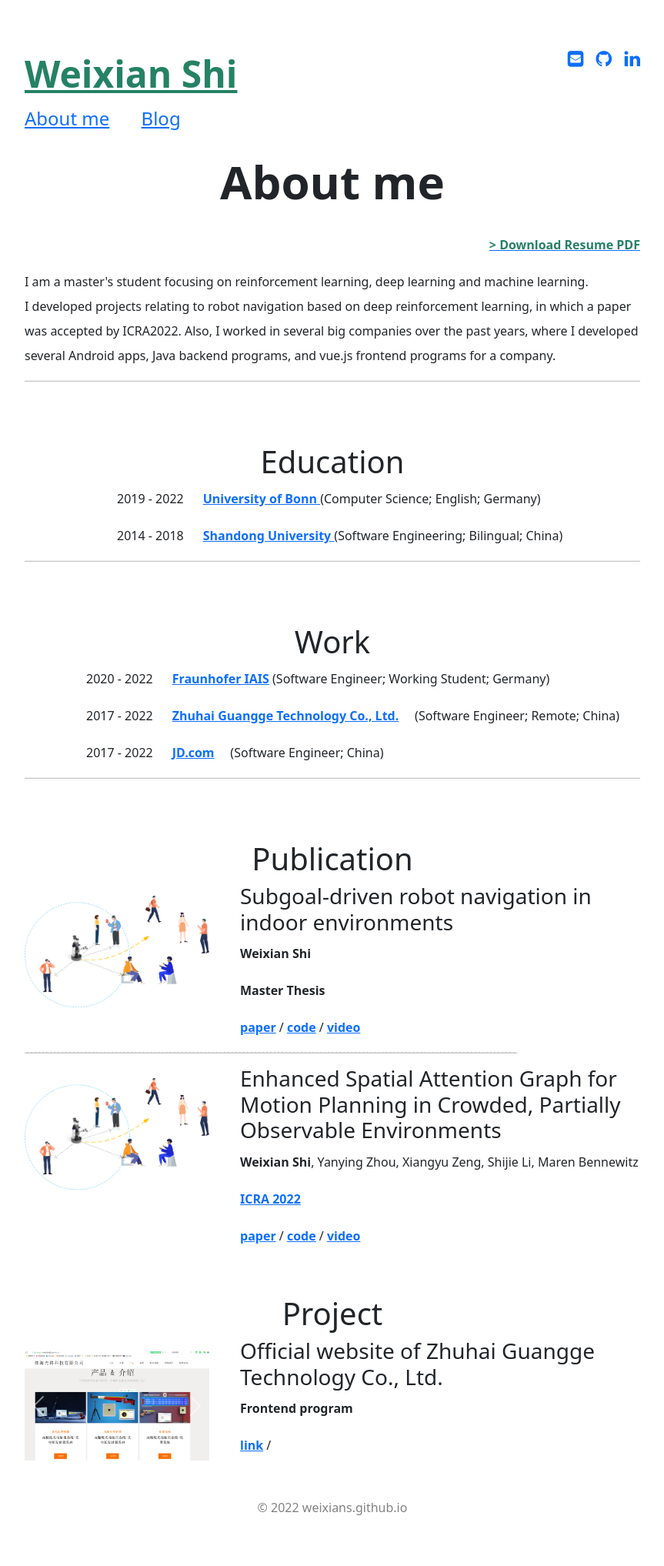
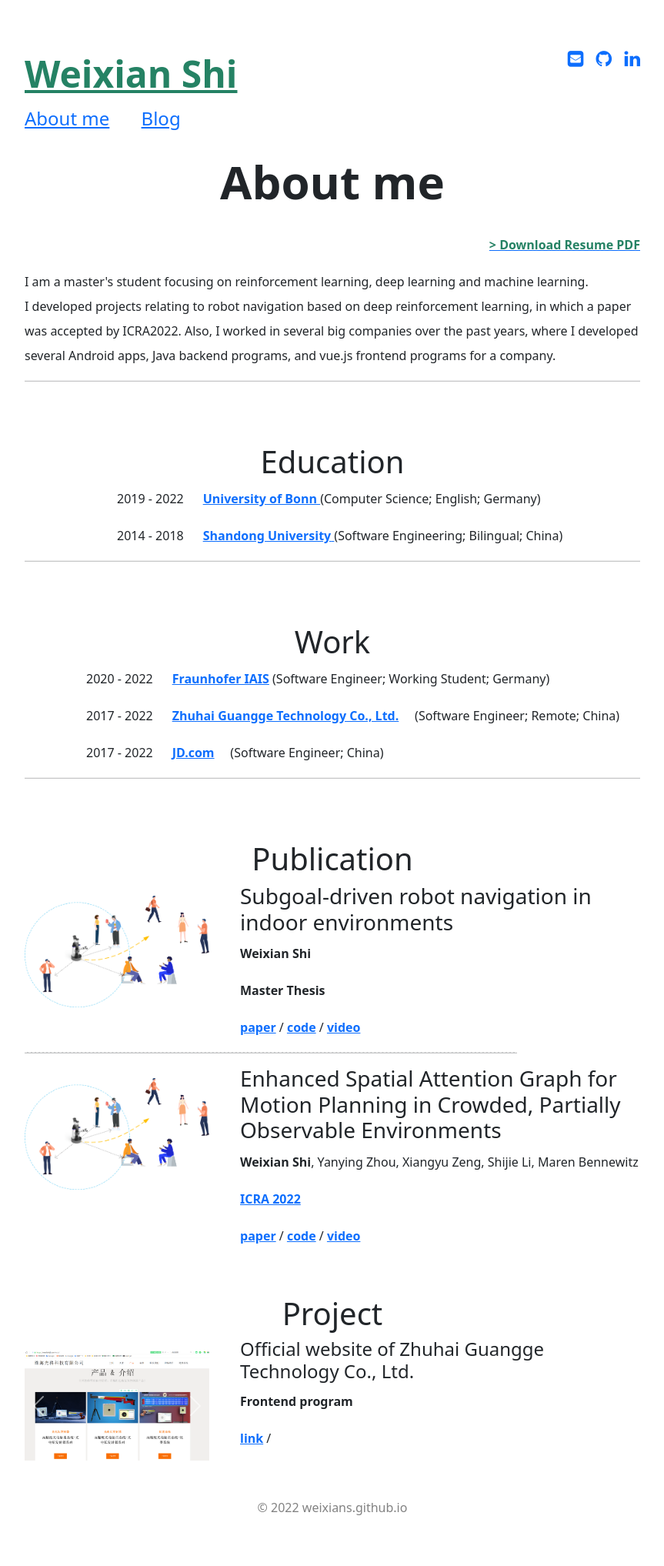
Before and after one commit to weixians/weixians.github.io, a Jekyll site: the page built from about_me.html, in a window 1280 px wide. Shown: the whole page at 77% size, without its empty margins (208-1071 px from the left). Built offline with Jekyll 4.4.1, drawn with Linux system fonts in a browser that asks for light colours.

Commit message:
change content

```diff
--- a/about_me.html
+++ b/about_me.html
@@ -143,7 +143,7 @@ subtitle:
             </div>
         </div>
         <div style="width:65%; height:auto; float:left; display:inline; margin-left: 5%">
-            <h3 style="text-align: left">Official website of Zhuhai Guangge Technology Co., Ltd.</h3>
+            <h4 style="text-align: left">Official website of Zhuhai Guangge Technology Co., Ltd.</h4>
             <p><b>Frontend program</b></p>
             <p>
                 <span><a href="https://monisheji.com" target="_blank">link</a></span> /
--- a/assets/css/main.css
+++ b/assets/css/main.css
@@ -1,7 +1,7 @@
 @charset "UTF-8";
 /* =Base *//*************************************************************/
 body {
-    font-family: 'Quicksand', sans-serif;
+    /*font-family: 'Quicksand', sans-serif;*/
     font-size: 100%;
     color: #012;
     background-color: #FFF;
```
